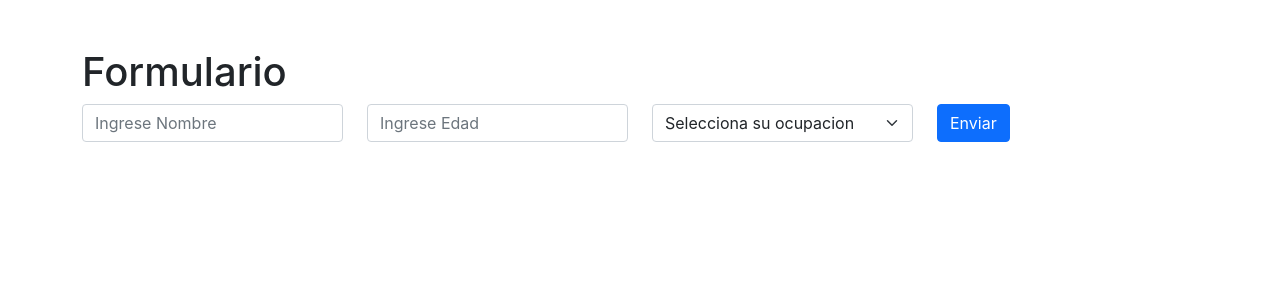
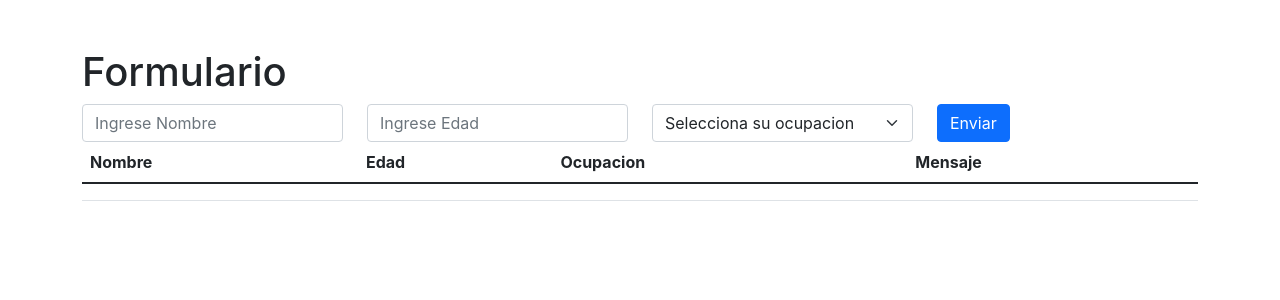
Before and after one commit to Desterpunk/formulario-persona, a React (Create React App) app: page / in a window 1280 px wide. Shown: the top 300 px of the page. Built offline with nearby package versions, Linux system fonts and the light colour scheme.

Commit message:
Datos leidos en Tabla.js

```diff
--- a/src/components/Formulario.js
+++ b/src/components/Formulario.js
@@ -1,10 +1,12 @@
 import React,{Fragment, useState} from 'react';
+import Tabla from './Tabla';
 const Formulario = () => {
     const [datos,setDatos] = useState({
         nombre: '',
         edad: '',
         clasificacionEdad : '',
-        ocupacion : ''
+        ocupacion : '',
+        mensaje: ''
     })
 
     const [edad, setEdad] = useState("")
@@ -18,6 +20,7 @@ const Formulario = () => {
     const enviarDatos = (event) => {
         event.preventDefault();
         datos.clasificacionEdad = edad;
+        datos.mensaje = "Al " + datos.clasificacionEdad +  " " + datos.nombre + " de " +datos.edad+" como "+datos.ocupacion
         console.log("Al " + datos.clasificacionEdad +  " " + datos.nombre + " de " +datos.edad+" como "+datos.ocupacion)
     }
 
@@ -74,8 +77,8 @@ const Formulario = () => {
                         <button className="btn btn-primary" type="submit">Enviar</button>
                     </div>
                 </form>
+                <Tabla {...datos} />
             </Fragment>
-
         </div>
 
 
--- a/src/components/Tabla.js
+++ b/src/components/Tabla.js
@@ -13,11 +13,10 @@ const Tabla = (props) => {
                 </thead>
                 <tbody>
                     <tr>
-                        <th scope="row">1</th>
-                        <td >props.nombre</td>
-                        <td>props.edad</td>
-                        <td>props.clasificacionEdad</td>
-                        <td>props.ocupacion</td>
+                        <td >{props.nombre}</td>
+                        <td>{props.edad}</td>
+                        <td>{props.ocupacion}</td>
+                        <td>{props.mensaje}</td>
                     </tr>
                 </tbody>
             </table>
```
